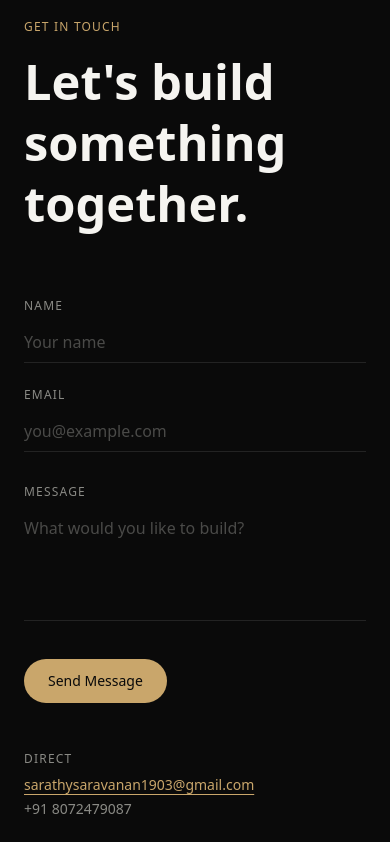
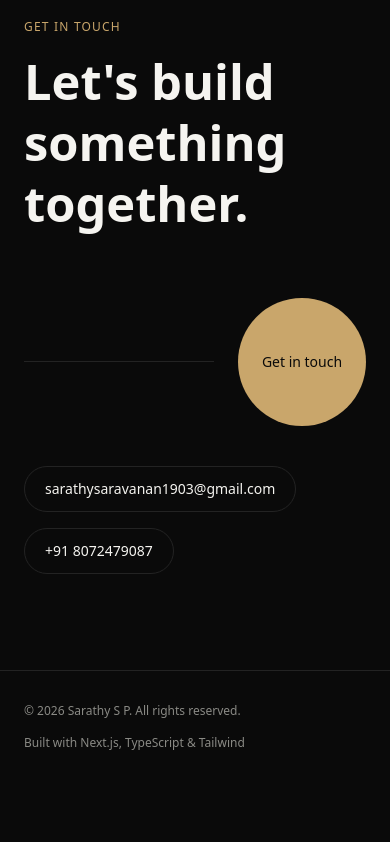
Before and after one commit to thesarathy/portfolio, a Next.js app: page / in a window 390 px wide. Shown: the part 5107-5949 px from the top of the page. After the commit the page ends 5890 px from the top, so only its background shows below. Built offline with nearby package versions, Linux system fonts and the light colour scheme.

Commit message:
Phase 3: contact section restyle (line-into-circle layout, pill chips), mobile responsiveness confirmed

```diff
--- a/src/components/sections/contact.tsx
+++ b/src/components/sections/contact.tsx
@@ -1,6 +1,7 @@
 "use client";
 
 import { useState } from "react";
+import { motion, AnimatePresence } from "framer-motion";
 import { siteConfig } from "@/data/site-config";
 
 function GithubIcon() {
@@ -35,6 +36,7 @@ function InstagramIcon() {
 type Status = "idle" | "loading" | "success" | "error";
 
 export function Contact() {
+  const [open, setOpen] = useState(false);
   const [status, setStatus] = useState<Status>("idle");
 
   async function handleSubmit(e: React.FormEvent<HTMLFormElement>) {
@@ -73,7 +75,45 @@ export function Contact() {
         Let&apos;s build something together.
       </h2>
 
-      <div className="grid grid-cols-1 md:grid-cols-3 gap-12">
+      {!open && (
+        <>
+          <div className="flex items-center gap-6 mb-10">
+            <div className="flex-1 h-px bg-border" />
+            <button
+              onClick={() => setOpen(true)}
+              className="w-32 h-32 md:w-36 md:h-36 rounded-full bg-accent text-bg text-sm font-medium hover:scale-105 transition-transform flex items-center justify-center shrink-0"
+            >
+              Get in touch
+            </button>
+          </div>
+
+          <div className="flex flex-wrap gap-4">
+
+             <a href={`mailto:${siteConfig.email}`}
+              className="px-5 py-3 border border-border rounded-full text-sm text-fg hover:border-accent transition-colors"
+            >
+              {siteConfig.email}
+            </a>
+
+            <a  href={`tel:${siteConfig.phone.replace(/\s/g, "")}`}
+              className="px-5 py-3 border border-border rounded-full text-sm text-fg hover:border-accent transition-colors"
+            >
+              {siteConfig.phone}
+            </a>
+          </div>
+        </>
+      )}
+
+      <AnimatePresence>
+        {open && (
+          <motion.div
+            initial={{ opacity: 0, height: 0 }}
+            animate={{ opacity: 1, height: "auto" }}
+            exit={{ opacity: 0, height: 0 }}
+            transition={{ duration: 0.4, ease: "easeInOut" }}
+            className="overflow-hidden"
+          >
+            <div className="grid grid-cols-1 md:grid-cols-3 gap-12 pt-4">
               <form onSubmit={handleSubmit} className="md:col-span-2 space-y-8">
                 <div className="grid grid-cols-1 md:grid-cols-2 gap-6">
                   <div>
@@ -137,7 +177,7 @@ export function Contact() {
                     Direct
                   </p>
 
-             <a href={`mailto:${siteConfig.email}`}
+                  <a  href={`mailto:${siteConfig.email}`}
                     className="font-mono text-sm text-accent underline underline-offset-4 hover:opacity-80 transition-opacity break-all block mb-1"
                   >
                     {siteConfig.email}
@@ -166,6 +206,9 @@ export function Contact() {
                 </div>
               </div>
             </div>
+          </motion.div>
+        )}
+      </AnimatePresence>
     </section>
   );
 }
```
Lines whose indentation alone changed are shown as unchanged.
